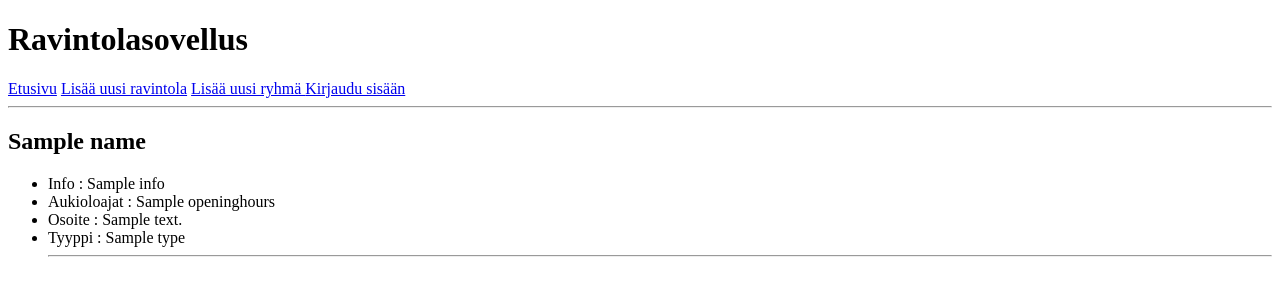
After one commit to sannitiainen/Ravintolasovellus, a Flask app: template sovellus/templates/restaurant_page.html in a window 1280 px wide. The commit adds this page. Shown: the top 300 px of the page. Run offline with Flask 3, Linux system fonts and the light colour scheme; the template is opened without the code that fills it: most values are stand-ins (such as "Sample title", 1, 10 or a date in 2020).

Commit message:
add pages for each restaurant based on the restaurant id

```diff
--- a/sovellus/restaurants.py
+++ b/sovellus/restaurants.py
@@ -36,6 +36,11 @@ def add_restaurant(name, address, openinghours, info, type):
     print(restaurant_id)
     return restaurant_id[0]
 
+def show_restaurant(restaurant_id):
+    sql = text("SELECT * FROM restaurants WHERE id = :id")
+    restaurant = db.session.execute(sql, {"id": restaurant_id}).fetchall()
+    return restaurant
+
 def delete_restaurant():
     #check if admin
     name = request.form["name"]
--- a/sovellus/templates/index.html
+++ b/sovellus/templates/index.html
@@ -11,7 +11,7 @@
 <form action="/result" method="GET">
     Hakusana: <input type="text" name="query">
     <br>
-    <input type="submit" value="Lähetä">
+    <input type="submit" value="Hae">
     </form>
 
     <h4>Ravintolat:</h4>
--- a/sovellus/templates/layout.html
+++ b/sovellus/templates/layout.html
@@ -3,7 +3,9 @@
 <h1>Ravintolasovellus</h1>
 <a href="/">Etusivu</a>
 <a href="/add_restaurant">Lisää uusi ravintola</a>
-<a href="/add_group">Lisää uusi ravintola</a>
+<a href="/add_group">Lisää uusi ryhmä
+
+</a>
 {% if session.username %}
 <p>Olet kirjautunut nimellä {{ session.username }}</p>
 <a href="/logout">Kirjaudu ulos</a>
--- /dev/null
+++ b/sovellus/templates/restaurant_page.html
@@ -0,0 +1,12 @@
+{% extends "layout.html" %}
+
+{% block content %}
+
+<h2>{{ name }}</h2>
+<ul>
+<li>Info : {{ info }}
+<li>Aukioloajat : {{ openinghours }}
+<li>Osoite : {{ address }}
+<li>Tyyppi : {{ type }}
+
+{% endblock %}
```
Also changed, not shown: sovellus/routes.py (+8 -3 lines).
